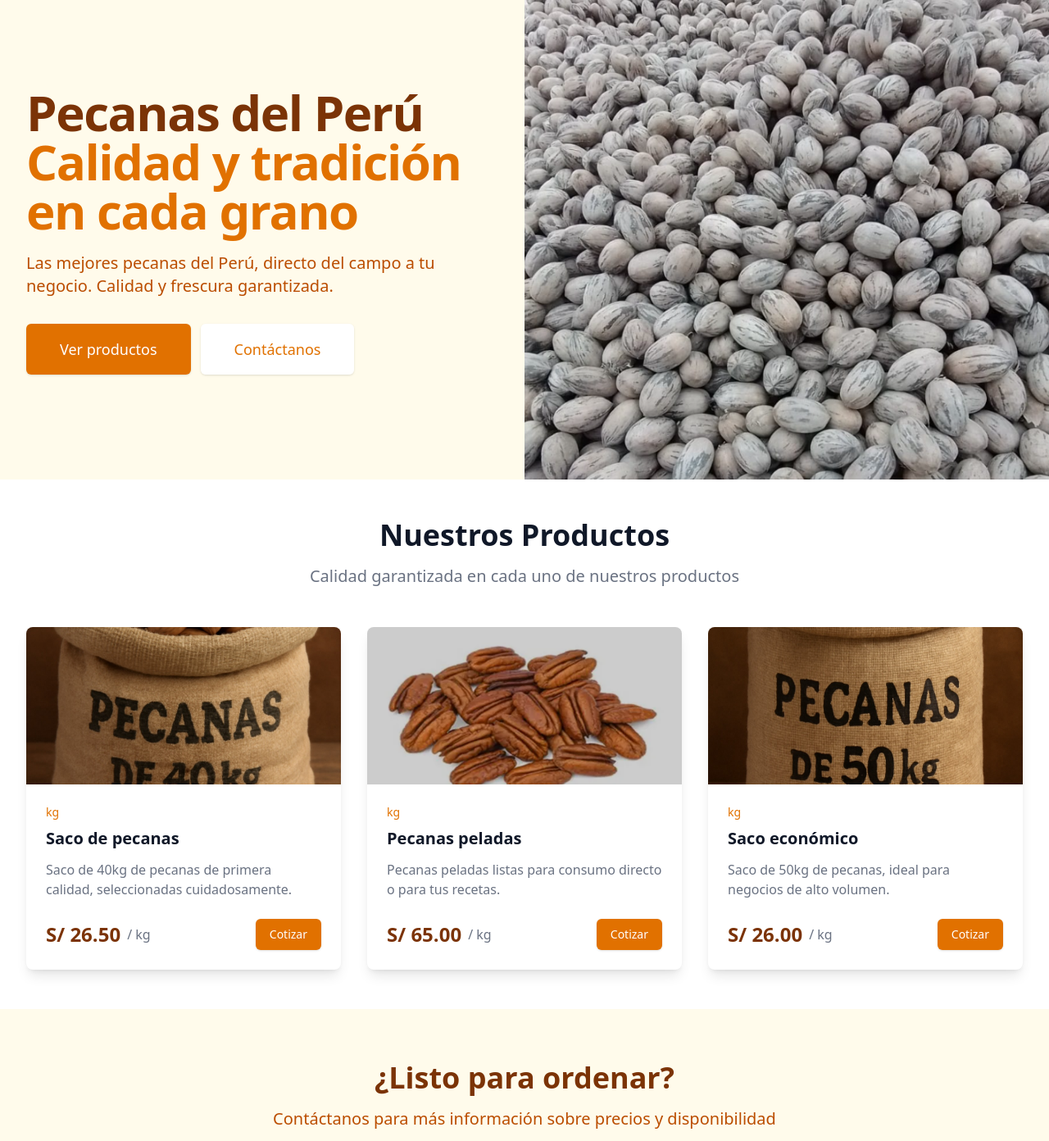
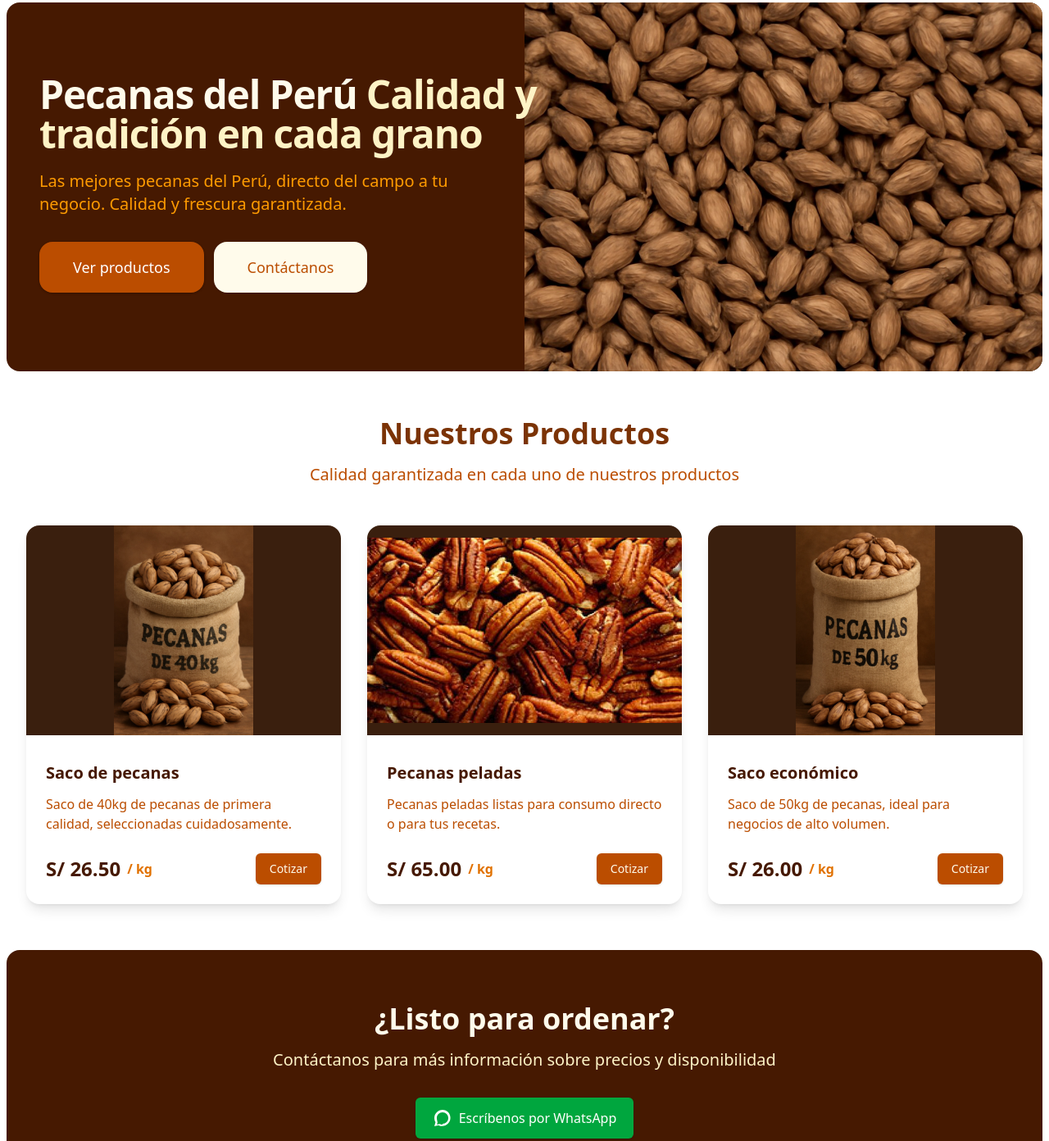
Before and after one commit to XtianCarlosQ/web_pecanas, an Astro site: page / in a window 1280 px wide. Shown: the part 5-1397 px from the top of the page at 82% size. Built offline with nearby package versions, Linux system fonts and the light colour scheme; Astro itself is replaced by a stand-in of ours.

Commit message:
2da propuesta de GUI acorde con paleta de colores

```diff
--- a/src/components/Hero.astro
+++ b/src/components/Hero.astro
@@ -11,26 +11,28 @@ interface Props {
 const { title, subtitle, imageSrc, imageAlt } = Astro.props;
 ---
 
-<div class="relative overflow-hidden bg-amber-50">
+<div class="relative overflow-hidden bg-amber-950 rounded-2xl h-[450px] p-2 m-2">
   <div class="max-w-7xl mx-auto">
-    <div class="relative z-10 pb-8 sm:pb-16 md:pb-20 lg:max-w-2xl lg:w-full lg:pb-28 xl:pb-32">
-      <main class="mt-10 mx-auto max-w-7xl px-4 sm:mt-12 sm:px-6 md:mt-16 lg:mt-20 lg:px-8 xl:mt-28">
+    <div class="relative z-10 pb-2 sm:pb-16 md:pb-20 lg:max-w-2xl lg:w-full lg:pb-28 xl:pb-32">
+      <main class="mt-10 mx-auto max-w-7xl px-4 sm:mt-16 sm:px-6 md:mt-12 lg:mt-16 lg:px-8 xl:mt-20">
         <div class="sm:text-center lg:text-left">
-          <h1 class="text-4xl tracking-tight font-extrabold text-amber-900 sm:text-5xl md:text-6xl">
+          <h1 class="text-4xl tracking-tight font-extrabold text-amber-50 sm:text-5xl md:text-5xl">
             <span class="block xl:inline">{title}</span>
-            <span class="block text-amber-600 xl:inline">{subtitle}</span>
+            <span class="block text-amber-100 xl:inline">{subtitle}</span>
           </h1>
-          <p class="mt-3 text-base text-amber-700 sm:mt-5 sm:text-lg sm:max-w-xl sm:mx-auto md:mt-5 md:text-xl lg:mx-0">
+          <p class="mt-3 text-base text-amber-500 sm:mt-5 sm:text-lg sm:max-w-xl sm:mx-auto md:mt-5 md:text-xl lg:mx-0">
             Las mejores pecanas del Perú, directo del campo a tu negocio. Calidad y frescura garantizada.
           </p>
           <div class="mt-5 sm:mt-8 sm:flex sm:justify-center lg:justify-start">
-            <div class="rounded-md shadow">
-              <a href="#productos" class="w-full flex items-center justify-center px-8 py-3 border border-transparent text-base font-medium rounded-md text-white bg-amber-600 hover:bg-amber-700 md:py-4 md:text-lg md:px-10">
+            <div class="rounded-2xl shadow">
+              <a href="#productos" class="w-full flex items-center justify-center px-8 py-3 border border-transparent shadow-sm text-base font-medium rounded-2xl text-white bg-amber-700 hover:bg-amber-800 md:py-4 md:text-lg md:px-10">
                 Ver productos
               </a>
             </div>
-            <div class="mt-3 rounded-md shadow sm:mt-0 sm:ml-3">
-              <a href="#contacto" class="w-full flex items-center justify-center px-8 py-3 border border-transparent text-base font-medium rounded-md text-amber-600 bg-white hover:bg-gray-50 md:py-4 md:text-lg md:px-10">
+            <div class="mt-3 rounded-2xl shadow sm:mt-0 sm:ml-3">
+              <a href="https://wa.me/51962210817?text=Estoy%20interesado%20en%20comprar%20pecanas:%0A1.%20Saco%20de%2040%20Kg%0A2.%20Saco%20de%2050%20Kg%0A3.%20Pecanas%20peladas%0A%0AElija%20una%20opci%C3%B3n:%20"
+                target="_blank"
+                class="w-full flex items-center justify-center px-8 py-3 border border-transparent text-base font-medium rounded-2xl text-amber-700 bg-amber-50 hover:bg-amber-100 md:py-4 md:text-lg md:px-10">
                 Contáctanos
               </a>
             </div>
--- a/src/components/ProductCard.astro
+++ b/src/components/ProductCard.astro
@@ -11,36 +11,37 @@ interface Props {
 const { title, price, unit, description, imageSrc, imageAlt } = Astro.props;
 ---
 
-<div class="flex flex-col rounded-lg shadow-lg overflow-hidden bg-white hover:shadow-xl transition-shadow duration-300 h-full">
-  <div class="flex-shrink-0 h-48 overflow-hidden">
+<div class="flex flex-col rounded-2xl shadow-lg overflow-hidden bg-white hover:shadow-xl transition-shadow duration-300 h-full">
+  <div class="flex-shrink-0 h-64 overflow-hidden flex items-center justify-center" style="background-color: var(--color-pecana-950);">
     <img
       src={imageSrc}
       alt={imageAlt}
-      class="w-full h-full object-cover"
+      class="max-w-full max-h-full object-contain"
+      style="background-color: var(--color-pecana-950); display: block; margin: auto;"
       loading="lazy"
     />
   </div>
   <div class="flex-1 p-6 flex flex-col justify-between">
     <div class="flex-1">
-      <p class="text-sm font-medium text-amber-600">
+      <!-- <p class="text-sm font-medium text-amber-600">
         {unit}
-      </p>
+      </p> -->
       <div class="block mt-2">
-        <p class="text-xl font-semibold text-gray-900">{title}</p>
-        <p class="mt-3 text-base text-gray-500">{description}</p>
+        <p class="text-xl font-bold text-amber-950">{title}</p>
+        <p class="mt-3 text-base text-amber-700">{description}</p>
       </div>
     </div>
     <div class="mt-6 flex items-center">
       <div class="flex-shrink-0">
         <div class="flex items-center">
-          <span class="text-2xl font-bold text-amber-900">S/ {price}</span>
-          <span class="ml-2 text-gray-500">/ {unit}</span>
+          <span class="text-2xl font-bold text-amber-950">S/ {price}</span>
+          <span class="ml-2 font-extrabold text-amber-600">/ {unit}</span>
         </div>
       </div>
       <div class="ml-auto">
         <a
           href="#contacto"
-          class="inline-flex items-center px-4 py-2 border border-transparent text-sm font-medium rounded-md shadow-sm text-white bg-amber-600 hover:bg-amber-700"
+          class="inline-flex items-center px-4 py-2 border border-transparent text-sm font-medium rounded-md shadow-sm text-amber-50 bg-amber-700 hover:bg-amber-800"
         >
           Cotizar
         </a>
--- a/src/layouts/Layout.astro
+++ b/src/layouts/Layout.astro
@@ -18,7 +18,7 @@ const { title = 'Pecanas del Perú', description = 'Venta de pecanas al por mayo
   <title>{title}</title>
   <link rel="icon" type="image/svg+xml" href="/favicon.svg" />
 </head>
-<body class="min-h-dvh bg-white dark:bg-gray-950 text-gray-900 dark:text-gray-100">
+<body class="min-h-dvh bg-white text-amber-950">
   <slot />
 </body>
 </html>
--- a/src/pages/index.astro
+++ b/src/pages/index.astro
@@ -17,7 +17,7 @@ const products = [
     price: '65.00',
     unit: 'kg',
     description: 'Pecanas peladas listas para consumo directo o para tus recetas.',
-    imageSrc: '/images/pecana-pelada.png',
+    imageSrc: '/images/pecanas_peladas_2.jpg',
     imageAlt: 'Pecanas peladas'
   },
   {
@@ -35,17 +35,17 @@ const products = [
   <Hero
     title="Pecanas del Perú"
     subtitle="Calidad y tradición en cada grano"
-    imageSrc="/images/hero-pecanas2.png"
+    imageSrc="/images/hero_pecanas3.jpg"
     imageAlt="Pecanas frescas"
   />
 
   <div id="productos" class="py-12 bg-white">
     <div class="max-w-7xl mx-auto px-4 sm:px-6 lg:px-8">
       <div class="text-center">
-        <h2 class="text-3xl font-extrabold text-gray-900 sm:text-4xl">
+        <h2 class="text-3xl font-extrabold text-amber-900 sm:text-4xl">
           Nuestros Productos
         </h2>
-        <p class="mt-3 max-w-2xl mx-auto text-xl text-gray-500 sm:mt-4">
+        <p class="mt-3 max-w-2xl mx-auto text-xl text-amber-700 sm:mt-4">
           Calidad garantizada en cada uno de nuestros productos
         </p>
       </div>
@@ -65,17 +65,17 @@ const products = [
     </div>
   </div>
 
-  <div id="contacto" class="bg-amber-50 py-16">
+  <div id="contacto" class="bg-amber-950 py-16 rounded-2xl m-2">
     <div class="max-w-7xl mx-auto px-4 sm:px-6 lg:px-8 text-center">
-      <h2 class="text-3xl font-extrabold text-amber-900 sm:text-4xl">
+      <h2 class="text-3xl font-extrabold text-amber-50 sm:text-4xl">
         ¿Listo para ordenar?
       </h2>
-      <p class="mt-4 text-xl text-amber-700">
+      <p class="mt-4 text-xl text-amber-100">
         Contáctanos para más información sobre precios y disponibilidad
       </p>
       <div class="mt-8 flex justify-center">
         <div class="inline-flex rounded-md shadow">
-          <a href="https://wa.me/51986295558" class="inline-flex items-center justify-center px-5 py-3 border border-transparent text-base font-medium rounded-md text-white bg-green-600 hover:bg-green-700">
+          <a href="https://wa.me/51962210817?text=Estoy%20interesado%20en%20comprar%20pecanas:%0A1.%20Saco%20de%2040%20Kg%0A2.%20Saco%20de%2050%20Kg%0A3.%20Pecanas%20peladas%0A%0AElija%20una%20opci%C3%B3n:%20" target="_blank" class="inline-flex items-center justify-center px-5 py-3 border border-transparent text-base font-medium rounded-md text-white bg-green-600 hover:bg-green-700">
             <svg class="w-6 h-6 mr-2" fill="currentColor" viewBox="0 0 24 24" aria-hidden="true">
               <path fill-rule="evenodd" d="M12 2C6.48 2 2 6.48 2 12c0 1.85.53 3.56 1.43 5.02L2 22l5.01-1.34c1.38.75 2.94 1.19 4.58 1.19 5.52 0 10-4.48 10-10S17.52 2 12 2zm0 18c-1.33 0-2.6-.26-3.77-.73l-.27-.08-2.79.75.75-2.79-.08-.27C5.26 14.6 5 13.33 5 12c0-3.86 3.14-7 7-7s7 3.14 7 7-3.14 7-7 7z" clip-rule="evenodd" />
             </svg>
```
Also changed, not shown: public/images/Screenshot 2025-06-02 005103.png (added), public/images/hero_pecanas3.jpg (added), public/images/hero_pecanas4.jpg (added), public/images/pecanas_peladas_2.jpg (added), 1 other file.
